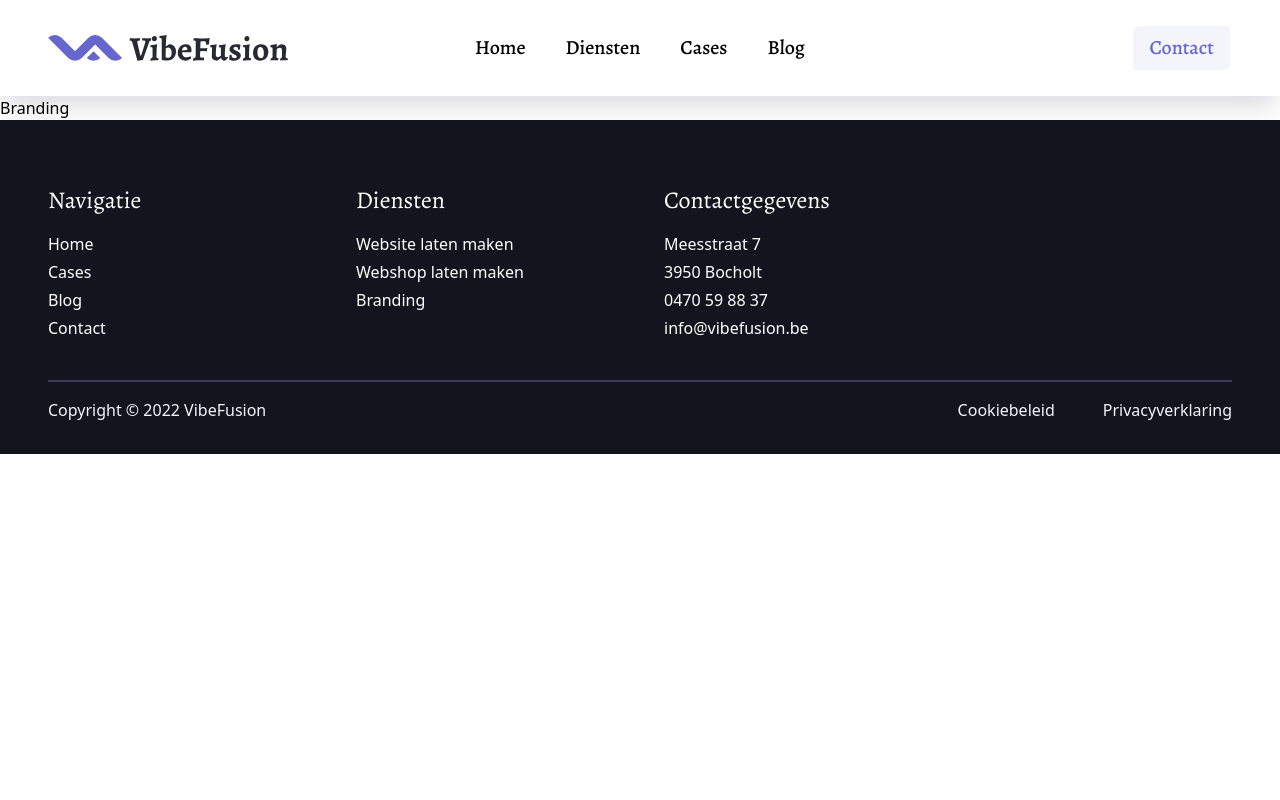
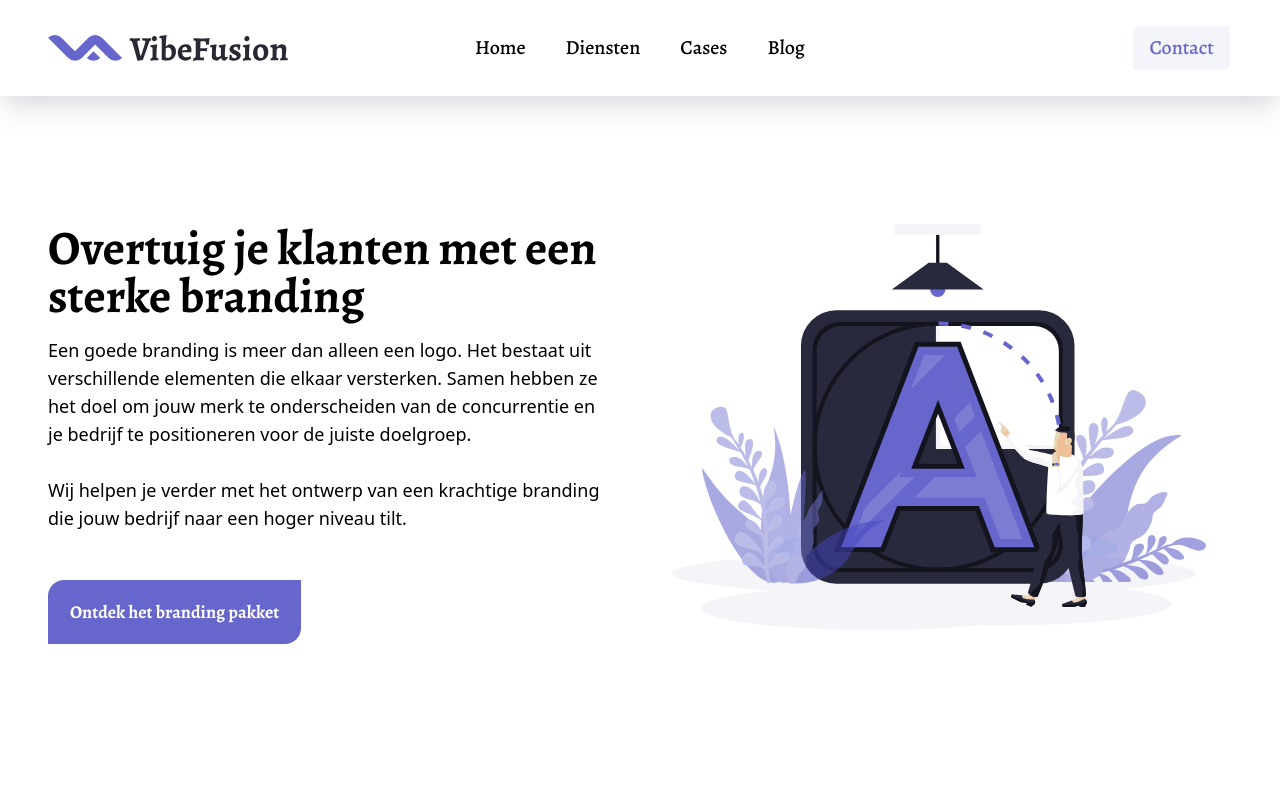
Before and after one commit to Citingdude/vibefusion-front-end, a Nuxt app: page /branding in a window 1280 px wide. Shown: the top 800 px of the page. Built offline with nearby package versions, Linux system fonts and the light colour scheme.

Commit message:
Add hero section

```diff
--- a/pages/branding.vue
+++ b/pages/branding.vue
@@ -1,8 +1,37 @@
 <template>
   <div>
-    Branding
+    <!-- Hero -->
+    <section class="pt-16 lg:pt-32 pb-20 lg:pb-40 section-padding-x">
+      <div class="container mx-auto grid lg:grid-cols-2 gap-16">
+        <!-- Content -->
+        <div>
+          <h1 class="text-4xl lg:text-5xl font-bold font-display mb-4">
+            Overtuig je klanten met een sterke branding
+          </h1>
+
+          <p class="mb-12 text-lg">
+            Een goede branding is meer dan alleen een logo. Het bestaat uit
+            verschillende elementen die elkaar versterken. Samen hebben ze het
+            doel om jouw merk te onderscheiden van de concurrentie en je bedrijf
+            te positioneren voor de juiste doelgroep.
+            <br /><br />
+            Wij helpen je verder met het ontwerp van een krachtige branding die
+            jouw bedrijf naar een hoger niveau tilt.
+          </p>
+
+          <!-- Button -->
+          <div class="flex">
+            <AppButton hashlink="branding-package">Ontdek het branding pakket</AppButton>
+          </div>
+        </div>
+
+        <!-- Illustration -->
+        <div>
+          <img src="~/assets/images/branding-illustration.svg" alt="" />
+        </div>
+      </div>
+    </section>
   </div>
 </template>
 
-<script setup>
-</script>
+<script setup></script>
```
Also changed, not shown: assets/images/branding-illustration.svg (added).
